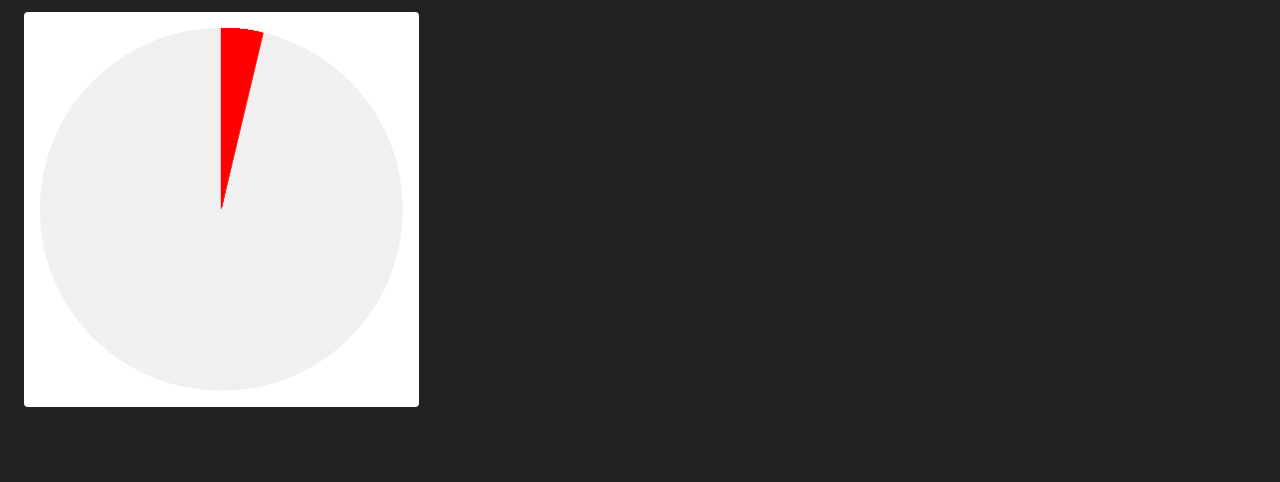
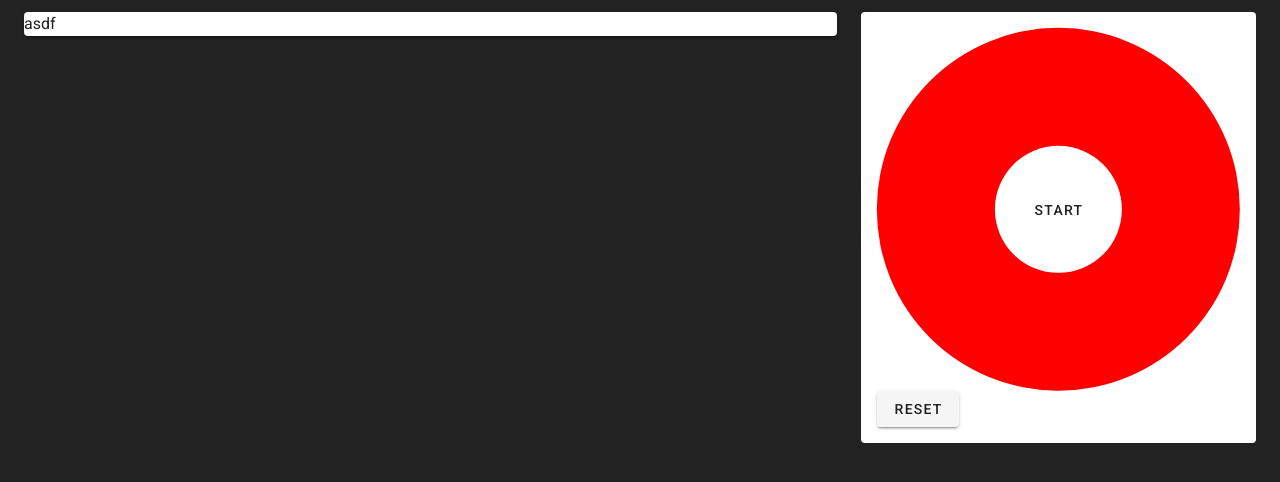
Before and after one commit to Hwoa-rang/Team, a Vue app: page / in a window 1280 px wide. Shown: the top 482 px of the page. Built offline with nearby package versions, Linux system fonts and the light colour scheme.

Commit message:
Time timer complete

```diff
--- a/src/components/main/TimeTimer.vue
+++ b/src/components/main/TimeTimer.vue
@@ -1,54 +1,127 @@
 <template>
   <div class="time-timer pa-4">
     <div class="canvas-wrap">
-      <canvas id="canvas"></canvas>
+      <canvas id="canvas" :width="size" :height="size"></canvas>
+      <v-btn
+        v-if="!isTimer"
+        class="btn-control"
+        icon
+        @click="runTimer"
+        style="color:#222"
+      >
+        START
+      </v-btn>
+      <v-btn
+        v-else
+        class="btn-control"
+        icon
+        @click="stopTimer"
+        style="color:red"
+      >
+        STOP
+      </v-btn>
     </div>
+
+    <v-btn @click="reTimer">RESET</v-btn>
   </div>
 </template>
 
 <script>
 export default {
   name: 'TimeTimer',
+  data() {
+    return {
+      isTimer: false,
+      canvasWrap: Number,
+      canvas: null,
+      ctx: null,
+      elapsed: 0,
+      timer: null,
+    };
+  },
+  computed: {
+    size() {
+      return this.canvasWrap;
+    },
+    center() {
+      return this.canvasWrap / 2;
+    },
+  },
+  watch: {
+    elapsed(newValue) {
+      if (newValue > 360) {
+        // window.requestAnimationFrame은 다른 스레드로 요청을 하고 60프레임 기준이라서 과부하를 피할 수 있다(?)
+        clearInterval(this.timer);
+        this.isTimer = false;
+        this.timer = null;
+        this.elapsed = 0;
+        this.ctx.clearRect(0, 0, this.canvasWrap, this.canvasWrap);
+      }
+    },
+  },
+  methods: {
+    runTimer() {
+      this.isTimer = true;
+      this.timer = setInterval(() => {
+        this.elapsed += 1;
+        this.ctx.beginPath();
+        this.ctx.moveTo(this.center, this.center);
+        //360도 × π/180 = 6.283라디안
+        this.ctx.arc(
+          this.center,
+          this.center,
+          this.center,
+          0,
+          (this.elapsed * Math.PI) / 180
+        );
+        this.ctx.fillStyle = '#f0f0f0';
+        this.ctx.fill();
+      }, 100);
+    },
+    stopTimer() {
+      this.isTimer = false;
+      clearInterval(this.timer);
+      this.timer = null;
+    },
+    reTimer() {
+      this.ctx.clearRect(0, 0, this.canvasWrap, this.canvasWrap);
+      this.elapsed = 0;
+    },
+  },
   mounted() {
-    const canvasWrap = document.querySelector('.canvas-wrap');
-    const canvas = document.querySelector('canvas');
-    const ctx = canvas.getContext('2d');
-
-    canvas.width = canvasWrap.clientWidth;
-    canvas.height = canvasWrap.clientWidth;
-    ctx.beginPath();
-    ctx.moveTo(canvas.width / 2, canvas.width / 2);
-    let i = 0;
-    setInterval(() => {
-      i += 0.001;
-      ctx.arc(
-        canvas.width / 2,
-        canvas.width / 2,
-        canvas.width / 2,
-        0,
-        i * Math.PI
-      );
-      ctx.fillStyle = '#ff0000';
-      ctx.fill();
-    }, 100);
+    this.canvasWrap = document.querySelector('.canvas-wrap').clientWidth;
+    window.addEventListener('resize', () => {
+      this.canvasWrap = document.querySelector('.canvas-wrap').clientWidth;
+    });
+    this.canvas = document.querySelector('canvas');
+    this.ctx = this.canvas.getContext('2d');
   },
 };
 </script>
 
 <style lang="scss" scoped>
+.portfolio-parent {
+  scroll-snap-type: y mandatory;
+  overflow-y: scroll;
+}
+.here {
+  scroll-snap-align: start;
+}
+
 .time-timer {
   background: #fff;
   border-radius: 4px;
   .canvas-wrap {
-    transform: rotate(-90deg);
     position: relative;
     display: flex;
     justify-content: center;
     align-items: center;
+    transform: rotate(-90deg);
     width: 100%;
     border-radius: 50%;
-    background: #f0f0f0;
+    background: #ff0000;
     .btn-control {
+      transform: rotate(90deg);
       position: absolute;
       width: 35%;
       height: 35%;
--- a/src/views/Main.vue
+++ b/src/views/Main.vue
@@ -8,6 +8,9 @@
         <!-- <v-col class="content-bottom" cols="12">
           <wth-card-df class="wth-info"></wth-card-df>
         </v-col> -->
+        <v-col cols="12" md="8">
+          <v-card>asdf</v-card>
+        </v-col>
         <v-col cols="12" md="4"><TimeTimer></TimeTimer></v-col>
       </v-row>
     </v-container>
```
